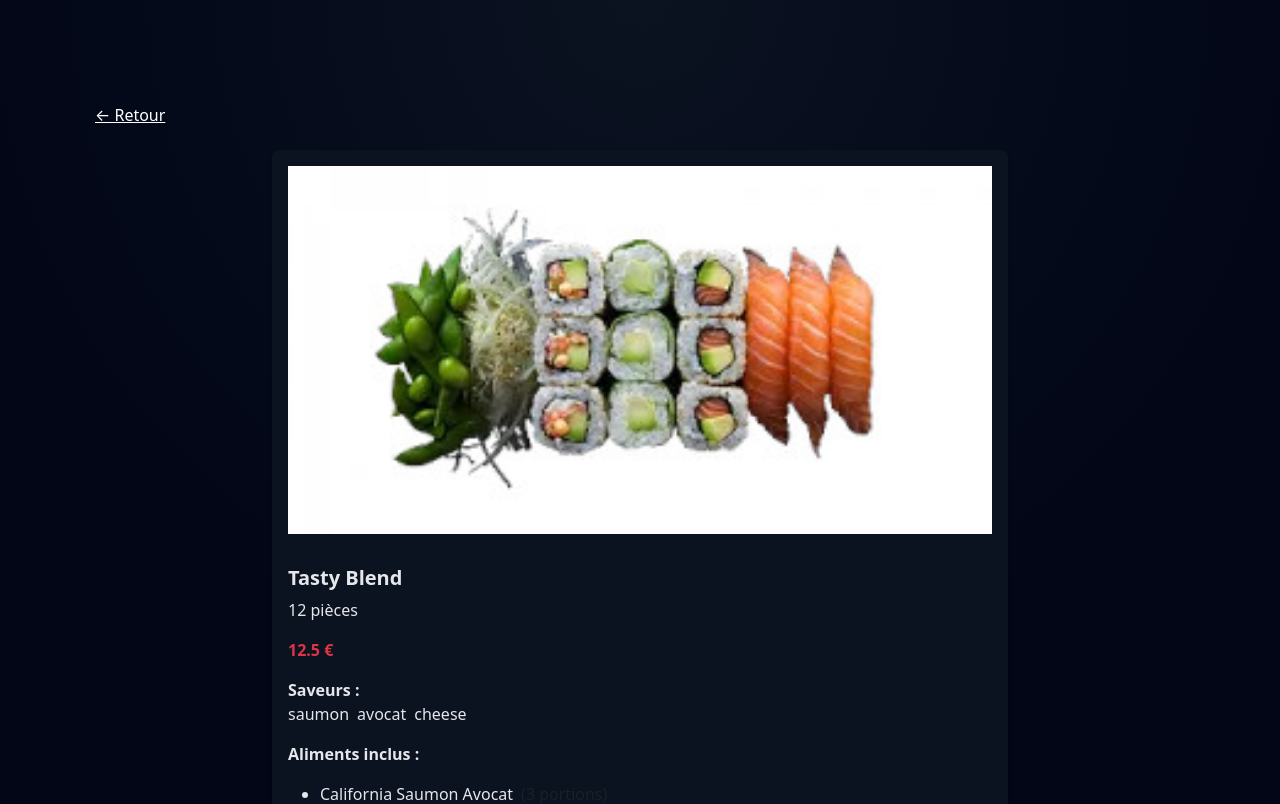
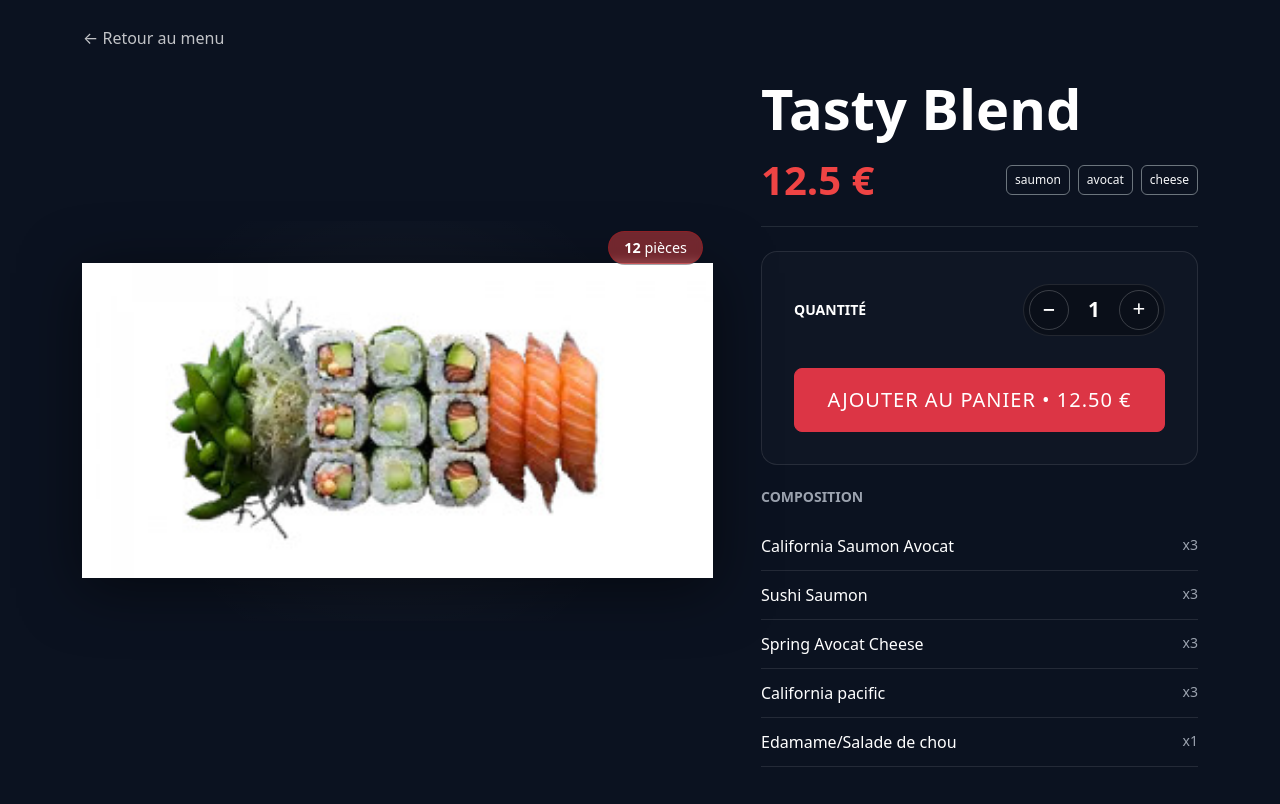
Before and after one commit to Athavv/Sushifast, a React (Vite) app: page /menu/1 in a window 1280 px wide. Shown: the top 804 px of the page. Built offline with nearby package versions, Linux system fonts and the light colour scheme.

Commit message:
17/12/25

```diff
--- a/src/pages/MenuDetail.jsx
+++ b/src/pages/MenuDetail.jsx
@@ -1,86 +1,122 @@
 import { useEffect, useState } from "react";
 import { useParams, useNavigate } from "react-router-dom";
 import { getMenuById } from "../utils/boitesServices";
-import { Container, Row, Col, Card, Button } from "react-bootstrap";
+import { Container, Row, Col, Button, Badge, Spinner } from "react-bootstrap";
+import "../styles/menuDetail.css";
 
 function MenuDetail() {
   const { id } = useParams();
   const navigate = useNavigate();
   const [item, setItem] = useState(null);
+  const [quantity, setQuantity] = useState(1);
 
   useEffect(() => {
+    window.scrollTo(0, 0);
     getMenuById(id).then((data) => setItem(data));
   }, [id]);
 
+  const handleDecrement = () => {
+    if (quantity > 1) setQuantity(quantity - 1);
+  };
+  const handleIncrement = () => setQuantity(quantity + 1);
+
   if (!item) {
     return (
-      <Container className="my-5 pt-5 text-center">
-        <h3>Chargement...</h3>
-      </Container>
+      <div className="detail-page-wrapper d-flex justify-content-center align-items-center">
+        <Spinner animation="border" variant="danger" />
+      </div>
     );
   }
 
   return (
-    <Container className="my-5 pt-5">
-      <Button variant="link" onClick={() => navigate(-1)} className="mb-3 text-white">
-        ← Retour
+    <div className="detail-page-wrapper">
+      <Container>
+        <div className="py-4">
+            <Button
+            variant="link"
+            onClick={() => navigate(-1)}
+            className="text-decoration-none text-white opacity-75 p-0"
+            >
+            ← Retour au menu
             </Button>
+        </div>
 
-      <Row className="justify-content-center">
-        <Col md={8}>
-          <Card className="shadow-sm border-0 menu-card">
-            <Card.Img
-              variant="top"
+        <Row className="align-items-center gx-lg-5">
+          {/* COLONNE IMAGE : Prend plus de place et force l'agrandissement */}
+          <Col lg={7} className="mb-5 mb-lg-0">
+            <div className="image-wrapper-pro">
+              <img
                 src={`/images/${item.image}.jpg`}
                 alt={item.nom}
-              className="menu-card-img"
-              style={{ height: "400px", objectFit: "cover" }}
+                className="detail-hero-img"
               />
-            <Card.Body>
-              <Card.Title className="fw-bold">{item.nom}</Card.Title>
-              <Card.Text>{item.pieces} pièces</Card.Text>
-              <Card.Text className="fw-bold text-danger">{item.prix} €</Card.Text>
+              <div className="floating-badge">
+                <span className="fw-bold">{item.pieces}</span> pièces
+              </div>
+            </div>
+          </Col>
 
-              <Card.Text>
-                <strong>Saveurs :</strong>
-                <div>
+          {/* COLONNE INFO */}
+          <Col lg={5}>
+            <div className="sticky-content">
+                <h1 className="display-4 fw-bold mb-2">{item.nom}</h1>
+
+                <div className="d-flex align-items-center justify-content-between mb-4 pb-3 border-bottom border-secondary border-opacity-25">
+                    <span className="price-display">{item.prix} €</span>
+                    <div className="d-flex gap-2">
                         {item.saveurs.map((s, i) => (
-                    <span key={i} className="me-2">
+                        <Badge key={i} bg="transparent" className="border border-secondary text-light fw-normal p-2">
                             {s}
-                    </span>
+                        </Badge>
                         ))}
                     </div>
-              </Card.Text>
+                </div>
 
                 {item.description && (
-                <Card.Text>
-                  <strong>Description :</strong>
-                  <div>{item.description}</div>
-                </Card.Text>
+                    <div className="mb-4">
+                    <p className="text-light opacity-75 lh-lg">{item.description}</p>
+                    </div>
                 )}
 
+                <div className="action-box">
+                    <div className="d-flex align-items-center justify-content-between mb-3">
+                        <span className="fw-bold text-white text-uppercase small ls-1">Quantité</span>
+                        <div className="quantity-selector">
+                            <button onClick={handleDecrement} className="qty-btn">−</button>
+                            <span className="qty-value">{quantity}</span>
+                            <button onClick={handleIncrement} className="qty-btn">+</button>
+                        </div>
+                    </div>
+
+                    <Button
+                        variant="danger"
+                        size="lg"
+                        className="w-100 btn-action-pro py-3"
+                    >
+                        Ajouter au panier • {(item.prix * quantity).toFixed(2)} €
+                    </Button>
+                </div>
+
                 {item.aliments && item.aliments.length > 0 && (
-                <Card.Text>
-                  <strong>Aliments inclus :</strong>
-                  <ul className="mt-3">
+                    <div className="ingredients-box mt-4">
+                    <h6 className="text-uppercase text-muted small fw-bold mb-3 ls-1">Composition</h6>
+                    <ul className="list-unstyled mb-0">
                         {item.aliments.map((aliment, idx) => (
-                      <li key={idx}>
-                        <span>{aliment.nom}</span>
+                        <li key={idx} className="ingredient-item d-flex justify-content-between">
+                            <span className="text-white">{aliment.nom}</span>
                             {aliment.quantite && (
-                          <span className="ms-2 text-muted">
-                            ({aliment.quantite} {aliment.quantite > 1 ? "portions" : "portion"})
-                          </span>
+                            <span className="text-muted small">x{aliment.quantite}</span>
                             )}
                         </li>
                         ))}
                     </ul>
-                </Card.Text>
+                    </div>
                 )}
-            </Card.Body>
-          </Card>
+            </div>
           </Col>
         </Row>
       </Container>
+    </div>
   );
 }
 
--- /dev/null
+++ b/src/styles/MenuDetail.css
@@ -0,0 +1,136 @@
+/* --- GLOBAL --- */
+.detail-page-wrapper {
+  background-color: #0b1220;
+  min-height: 100vh;
+  /* FORCE TOUT LE TEXTE EN BLANC */
+  color: #ffffff !important;
+  padding-bottom: 5rem;
+}
+
+/* On s'assure que les sous-éléments héritent du blanc */
+.detail-page-wrapper h1,
+.detail-page-wrapper h2,
+.detail-page-wrapper span,
+.detail-page-wrapper div,
+.detail-page-wrapper button {
+  color: #ffffff;
+}
+
+.detail-page-wrapper .text-muted {
+  color: #9ca3af !important; /* Gris clair pour le texte secondaire */
+}
+
+/* --- SECTION IMAGE (Agrandi) --- */
+.image-wrapper-pro {
+  position: relative;
+  width: 100%;
+  /* On donne de la hauteur min pour que l'image ne fasse pas "écrasée" */
+  min-height: 400px;
+  display: flex;
+  align-items: center;
+  justify-content: center;
+  /* Petit fond subtil pour combler le vide si l'image est trop petite */
+  background: radial-gradient(circle at center, rgba(255,255,255,0.05) 0%, rgba(11,18,32,0) 70%);
+  border-radius: 20px;
+}
+
+.detail-hero-img {
+  width: 100%; /* Force l'image à prendre toute la largeur */
+  height: auto;
+  /* Si l'image est vraiment trop pixelisée, on peut limiter le max-width */
+  /* max-width: 800px; */
+  object-fit: contain;
+  /* Ombre portée pour donner du volume */
+  filter: drop-shadow(0 10px 30px rgba(0,0,0,0.5));
+  transition: transform 0.3s ease;
+}
+
+
+
+.floating-badge {
+  position: absolute;
+  top: 10px;
+  right: 10px;
+  background: #ef444474;
+  backdrop-filter: blur(5px);
+  border: 1px solid rgba(255, 0, 0, 0.2);
+  padding: 5px 15px;
+  border-radius: 30px;
+  font-size: 0.9rem;
+}
+
+/* --- PRIX & TITRE --- */
+.price-display {
+  font-size: 2.5rem;
+  font-weight: 800;
+  color: #ef4444 !important; /* ROUGE */
+}
+
+/* --- BOUTONS QUANTITÉ STYLISÉS --- */
+.action-box {
+  background: rgba(255, 255, 255, 0.02);
+  border: 1px solid rgba(255, 255, 255, 0.1);
+  border-radius: 16px;
+  padding: 2rem;
+}
+
+.quantity-selector {
+  display: flex;
+  align-items: center;
+  background: rgba(0, 0, 0, 0.3);
+  border-radius: 50px;
+  padding: 5px;
+  border: 1px solid rgba(255,255,255,0.1);
+}
+
+.qty-btn {
+  width: 40px;
+  height: 40px;
+  border-radius: 50%;
+  border: 1px solid rgba(255,255,255,0.2);
+  background: transparent;
+  color: white;
+  display: flex;
+  align-items: center;
+  justify-content: center;
+  font-size: 1.4rem;
+  cursor: pointer;
+  transition: all 0.2s;
+  line-height: 1;
+  padding-bottom: 4px; /* Ajustement visuel du "-" */
+}
+
+.qty-btn:hover {
+  background: #ef4444;
+  border-color: #ef4444;
+  transform: scale(1.1);
+}
+
+.qty-value {
+  width: 50px;
+  text-align: center;
+  font-weight: 700;
+  font-size: 1.3rem;
+}
+
+/* --- BOUTON AJOUTER --- */
+.btn-action-pro {
+  background-color: #ef4444;
+  border: none;
+  font-weight: 700;
+  text-transform: uppercase;
+  letter-spacing: 1px;
+  margin-top: 1rem;
+  transition: all 0.3s;
+}
+
+.btn-action-pro:hover {
+  background-color: #dc2626;
+  box-shadow: 0 0 20px rgba(239, 68, 68, 0.4);
+}
+
+/* --- INGRÉDIENTS --- */
+.ingredient-item {
+  border-bottom: 1px solid rgba(255, 255, 255, 0.1);
+  padding: 12px 0;
+}
```
Lines whose indentation alone changed are shown as unchanged.
